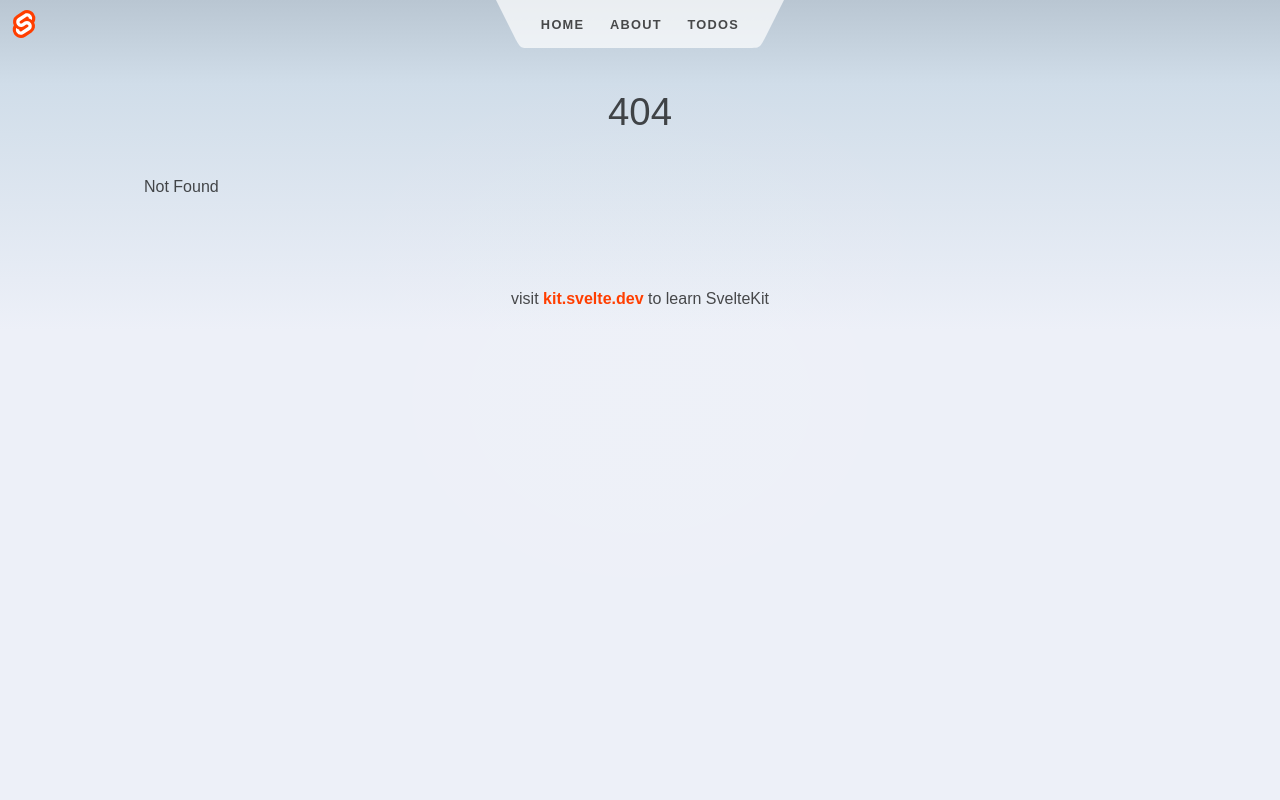
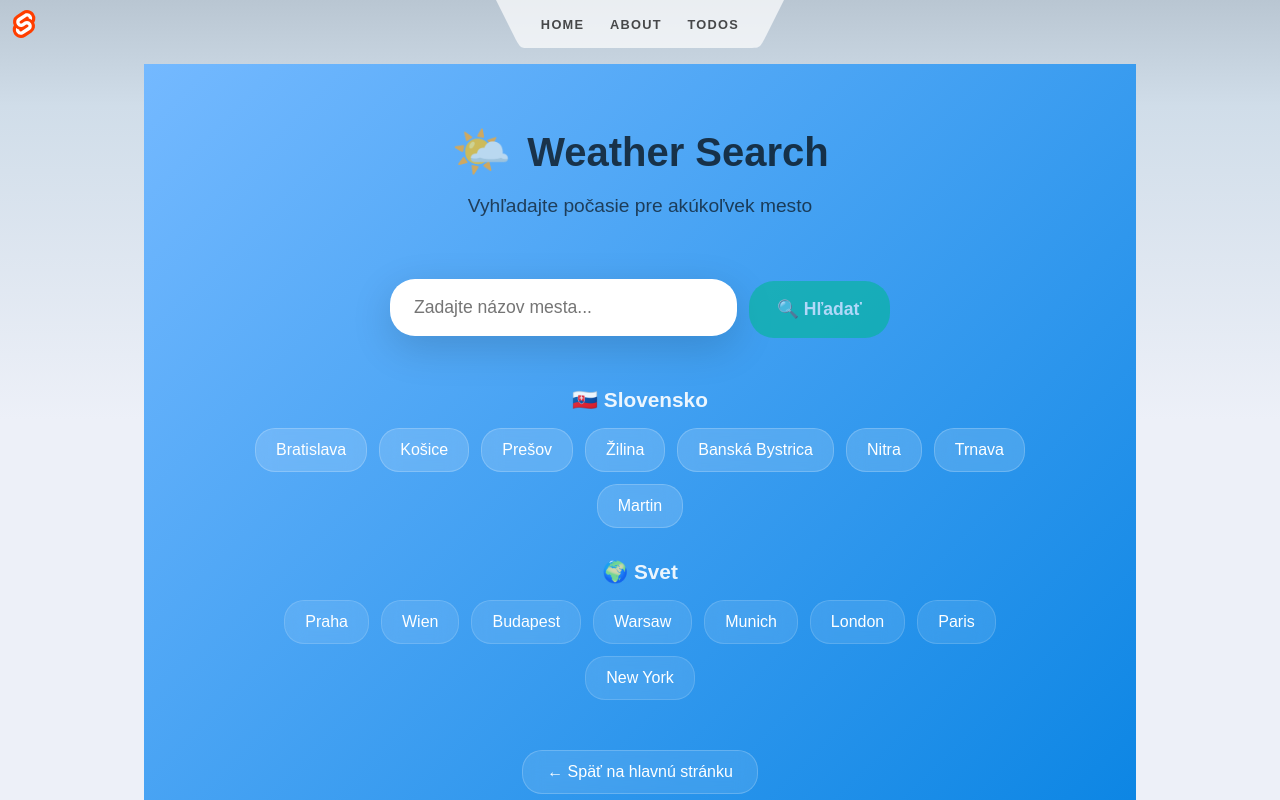
Before and after one commit to Jurajisko/sveltekit-pocasie, a SvelteKit app: page /weather in a window 1280 px wide. Before the commit this address had no page. Shown: the top 800 px of the page. Built offline with nearby package versions, Linux system fonts and the light colour scheme.

Commit message:
Create Src/Routes/Weather/ +page.svelte

```diff
--- /dev/null
+++ b/src/routes/weather/+page.svelte
@@ -0,0 +1,373 @@
+<!-- src/routes/weather/+page.svelte -->
+<script>
+  import { goto } from '$app/navigation';
+  import { onMount } from 'svelte';
+
+  let searchLocation = '';
+  let searchInput;
+
+  /**
+   * Handle search form submission
+   */
+  function handleSearch(event) {
+    event.preventDefault();
+
+    if (!searchLocation.trim()) return;
+
+    const cleanLocation = searchLocation.trim();
+    goto(`/weather/${encodeURIComponent(cleanLocation)}`);
+  }
+
+  /**
+   * Handle popular location clicks
+   */
+  function selectLocation(selectedLocation) {
+    goto(`/weather/${encodeURIComponent(selectedLocation)}`);
+  }
+
+  // Popular Slovak cities
+  const popularLocations = [
+    'Bratislava',
+    'Košice',
+    'Prešov',
+    'Žilina',
+    'Banská Bystrica',
+    'Nitra',
+    'Trnava',
+    'Martin'
+  ];
+
+  // International cities
+  const internationalCities = [
+    'Praha',
+    'Wien',
+    'Budapest',
+    'Warsaw',
+    'Munich',
+    'London',
+    'Paris',
+    'New York'
+  ];
+
+  // Focus search input on mount
+  onMount(() => {
+    if (searchInput) {
+      searchInput.focus();
+    }
+  });
+</script>
+
+<svelte:head>
+  <title>Vyhľadať počasie - Weather App Pro</title>
+  <meta name="description" content="Vyhľadajte aktuálne počasie pre akúkoľvek lokalitu na svete. Presné météo údaje v reálnom čase.">
+</svelte:head>
+
+<div class="weather-search-page">
+
+  <!-- Header -->
+  <header class="weather-header">
+    <div class="container">
+      <h1 class="app-title">
+        <span class="title-icon">🌤️</span>
+        Weather Search
+      </h1>
+
+      <p class="app-subtitle">
+        Vyhľadajte počasie pre akúkoľvek mesto
+      </p>
+    </div>
+  </header>
+
+  <!-- Search Section -->
+  <section class="search-section">
+    <div class="container">
+
+      <form class="search-form" on:submit={handleSearch}>
+        <div class="search-input-group">
+          <input
+            bind:this={searchInput}
+            bind:value={searchLocation}
+            type="text"
+            placeholder="Zadajte názov mesta..."
+            class="search-input"
+            autocomplete="off"
+          >
+          <button type="submit" class="search-btn" disabled={!searchLocation.trim()}>
+            🔍 Hľadať
+          </button>
+        </div>
+      </form>
+
+      <!-- Quick Location Buttons -->
+      <div class="quick-locations">
+
+        <div class="location-group">
+          <h3 class="location-group-title">🇸🇰 Slovensko</h3>
+          <div class="location-buttons">
+            {#each popularLocations as city}
+              <button
+                class="location-btn"
+                on:click={() => selectLocation(city)}
+              >
+                {city}
+              </button>
+            {/each}
+          </div>
+        </div>
+
+        <div class="location-group">
+          <h3 class="location-group-title">🌍 Svet</h3>
+          <div class="location-buttons">
+            {#each internationalCities as city}
+              <button
+                class="location-btn international"
+                on:click={() => selectLocation(city)}
+              >
+                {city}
+              </button>
+            {/each}
+          </div>
+        </div>
+
+      </div>
+
+      <!-- Back to Home -->
+      <div class="back-section">
+        <a href="/" class="back-link">
+          ← Späť na hlavnú stránku
+        </a>
+      </div>
+
+    </div>
+  </section>
+
+</div>
+
+<style>
+  .weather-search-page {
+    min-height: 100vh;
+    background: linear-gradient(135deg, #74b9ff 0%, #0984e3 100%);
+  }
+
+  .container {
+    max-width: 800px;
+    margin: 0 auto;
+    padding: 0 20px;
+  }
+
+  /* Header */
+  .weather-header {
+    padding: 60px 0 40px;
+    text-align: center;
+    color: white;
+  }
+
+  .app-title {
+    font-size: 2.5rem;
+    font-weight: 700;
+    margin: 0 0 12px;
+    display: flex;
+    align-items: center;
+    justify-content: center;
+    gap: 16px;
+  }
+
+  .title-icon {
+    font-size: 3rem;
+  }
+
+  .app-subtitle {
+    font-size: 1.2rem;
+    opacity: 0.9;
+    margin: 0;
+    font-weight: 300;
+  }
+
+  /* Search Section */
+  .search-section {
+    padding: 20px 0 60px;
+  }
+
+  .search-form {
+    margin-bottom: 50px;
+  }
+
+  .search-input-group {
+    display: flex;
+    gap: 12px;
+    max-width: 500px;
+    margin: 0 auto;
+  }
+
+  .search-input {
+    flex: 1;
+    padding: 18px 24px;
+    border: none;
+    border-radius: 25px;
+    font-size: 1.1rem;
+    background: rgba(255, 255, 255, 0.9);
+    backdrop-filter: blur(10px);
+    box-shadow: 0 8px 32px rgba(0, 0, 0, 0.1);
+    transition: all 0.3s ease;
+  }
+
+  .search-input:focus {
+    outline: none;
+    background: white;
+    box-shadow: 0 12px 40px rgba(0, 0, 0, 0.15);
+    transform: translateY(-2px);
+  }
+
+  .search-btn {
+    padding: 18px 28px;
+    border: none;
+    border-radius: 25px;
+    background: #00b894;
+    color: white;
+    font-weight: 600;
+    font-size: 1.1rem;
+    cursor: pointer;
+    transition: all 0.3s ease;
+    white-space: nowrap;
+  }
+
+  .search-btn:hover:not(:disabled) {
+    background: #00a085;
+    transform: translateY(-2px);
+    box-shadow: 0 8px 25px rgba(0, 184, 148, 0.3);
+  }
+
+  .search-btn:disabled {
+    opacity: 0.6;
+    cursor: not-allowed;
+  }
+
+  /* Quick Locations */
+  .quick-locations {
+    display: flex;
+    flex-direction: column;
+    gap: 32px;
+    margin-bottom: 50px;
+  }
+
+  .location-group {
+    text-align: center;
+  }
+
+  .location-group-title {
+    color: white;
+    font-size: 1.3rem;
+    font-weight: 600;
+    margin: 0 0 16px;
+    opacity: 0.9;
+  }
+
+  .location-buttons {
+    display: flex;
+    flex-wrap: wrap;
+    gap: 12px;
+    justify-content: center;
+  }
+
+  .location-btn {
+    padding: 12px 20px;
+    border: none;
+    border-radius: 20px;
+    background: rgba(255, 255, 255, 0.15);
+    color: white;
+    font-weight: 500;
+    cursor: pointer;
+    transition: all 0.3s ease;
+    backdrop-filter: blur(10px);
+    border: 1px solid rgba(255, 255, 255, 0.2);
+  }
+
+  .location-btn:hover {
+    background: rgba(255, 255, 255, 0.25);
+    transform: translateY(-2px);
+    box-shadow: 0 6px 20px rgba(0, 0, 0, 0.1);
+  }
+
+  .location-btn.international {
+    background: rgba(255, 255, 255, 0.1);
+    border-color: rgba(255, 255, 255, 0.15);
+  }
+
+  /* Back Section */
+  .back-section {
+    text-align: center;
+  }
+
+  .back-link {
+    color: white;
+    text-decoration: none;
+    font-weight: 500;
+    padding: 12px 24px;
+    border-radius: 20px;
+    background: rgba(255, 255, 255, 0.1);
+    backdrop-filter: blur(10px);
+    border: 1px solid rgba(255, 255, 255, 0.2);
+    transition: all 0.3s ease;
+    display: inline-block;
+  }
+
+  .back-link:hover {
+    background: rgba(255, 255, 255, 0.2);
+    transform: translateY(-2px);
+  }
+
+  /* Responsive Design */
+  @media (max-width: 768px) {
+    .app-title {
+      font-size: 2rem;
+      flex-direction: column;
+      gap: 8px;
+    }
+
+    .title-icon {
+      font-size: 2.5rem;
+    }
+
+    .search-input-group {
+      flex-direction: column;
+      gap: 16px;
+    }
+
+    .location-buttons {
+      gap: 8px;
+    }
+
+    .location-btn {
+      padding: 10px 16px;
+      font-size: 0.9rem;
+    }
+
+    .quick-locations {
+      gap: 24px;
+    }
+  }
+
+  @media (max-width: 480px) {
+    .container {
+      padding: 0 16px;
+    }
+
+    .weather-header {
+      padding: 40px 0 30px;
+    }
+
+    .app-title {
+      font-size: 1.8rem;
+    }
+
+    .search-input, .search-btn {
+      padding: 16px 20px;
+      font-size: 1rem;
+    }
+
+    .location-btn {
+      padding: 8px 12px;
+      font-size: 0.85rem;
+    }
+  }
+</style>
```
